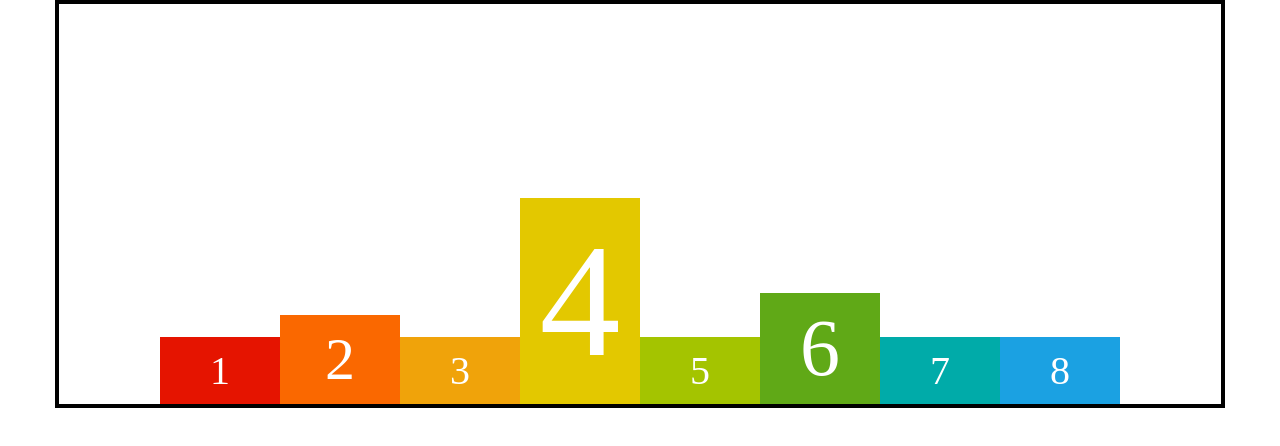
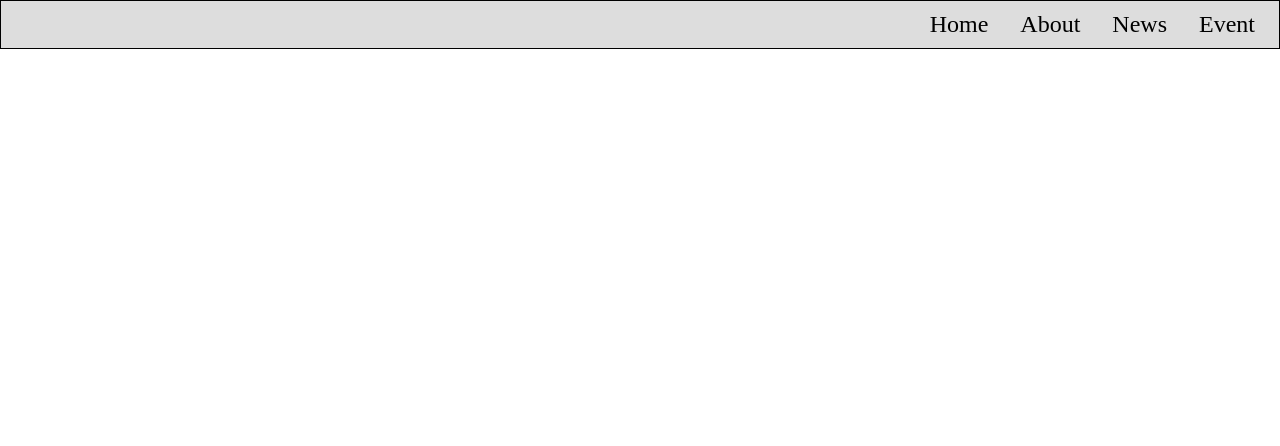
Before and after one commit to humayunahmed8/CSS3-Flexbox, a plain HTML site: page index.html in a window 1280 px wide. Drawn offline with Linux system fonts and the light colour scheme.

Commit message:
ceate a flexible menu

```diff
--- a/index.html
+++ b/index.html
@@ -8,7 +8,7 @@
 <body>
 
 	<!-- All boxes -->
-	<div class="container">
+	<!-- <div class="container">
 		<div class="main-content">
 			<div class="box box-1">1</div>
 			<div class="box box-2">2</div>
@@ -19,7 +19,7 @@
 			<div class="box box-7">7</div>
 			<div class="box box-8">8</div>
 		</div>
-	</div>
+	</div> -->
 
 	<!-- <div class="sidebar">
 		<div class="section">
@@ -35,6 +35,20 @@
 	</div> -->
 
 
+	<!-- responsive menu with flexbox -->
+
+	<nav class="flex-nav">
+		<ul>
+			<li>
+				<a href="#">Home</a>
+				<a href="#">About</a>
+				<a href="#">News</a>
+				<a href="#">Event</a>
+			</li>
+		</ul>
+	</nav>
+
+
 
 </body>
 </html>
--- a/style.css
+++ b/style.css
@@ -26,11 +26,11 @@
 
 /* Box Color */
 .box.box-1 {background:  #e51400;}
-.box.box-2 {background: #fa6800;font-size: 60px;}
+.box.box-2 {background: #fa6800;}
 .box.box-3 {background: #f0a30a;}
-.box.box-4 {background: #e3c800;font-size: 162px;}
+.box.box-4 {background: #e3c800;}
 .box.box-5 {background:  #a4c400;}
-.box.box-6 {background: #60a917;font-size: 80px;}
+.box.box-6 {background: #60a917;}
 .box.box-7 {background: #00aba9;}
 .box.box-8 {background:  #1ba1e2;}
 
@@ -40,18 +40,18 @@
     display:  flex;
     border: 4px solid black;
     /* flex-direction: column/column-reverse/row/row-reverse; */
-    flex-direction: row;
+    flex-direction: column-reverse;
     /* justify-content: center/flex-start/flex-end/space-between/space-around; */
     /* flex-wrap: no-wrap/wrap/wrap-reverse; */
-    flex-wrap: wrap;
     /* justify-content: center; */
     /* justify-content: flex-start; */
-    height: 400px;
+    flex-wrap: wrap;
+    height: 316px;
     /* justify-content: flex-end; */
     /* justify-content:  space-around; */
     justify-content: center;
     /* align-items: center/baseline/flex-start/flex-end; */
-    align-items: flex-end;
+    align-content: center;
 }
 
 
@@ -71,3 +71,34 @@
 .item {
     margin: 5px 0;
 }
+
+
+
+
+
+/* flexible navbar */
+
+nav.flex-nav {display:  flex;background:  #ddd;border:  1px solid #000;padding: 10px;display: flex;flex-wrap:  wrap;justify-content: flex-end;}
+nav.flex-nav ul {
+    margin:  0;
+    padding:  0;
+    list-style: none;
+}
+nav.flex-nav ul li a {color:  #000;text-decoration:  none;font-size:  24px;padding: 0 14px; transition: color 0.5s ease-out;}
+nav.flex-nav ul li a:hover {
+    color: cornflowerblue;
+}
+
+/* Flexible navbar meadia screen */
+@media screen and (max-width:920px){
+    nav.flex-nav{
+        justify-content: center;
+    }
+}
+@media screen and (max-width:600px){
+    nav.flex-nav ul li{
+        nav.flex-nav ul line-height: red;
+        display:  flex;
+        flex-direction:  column;
+    }
+}
```
